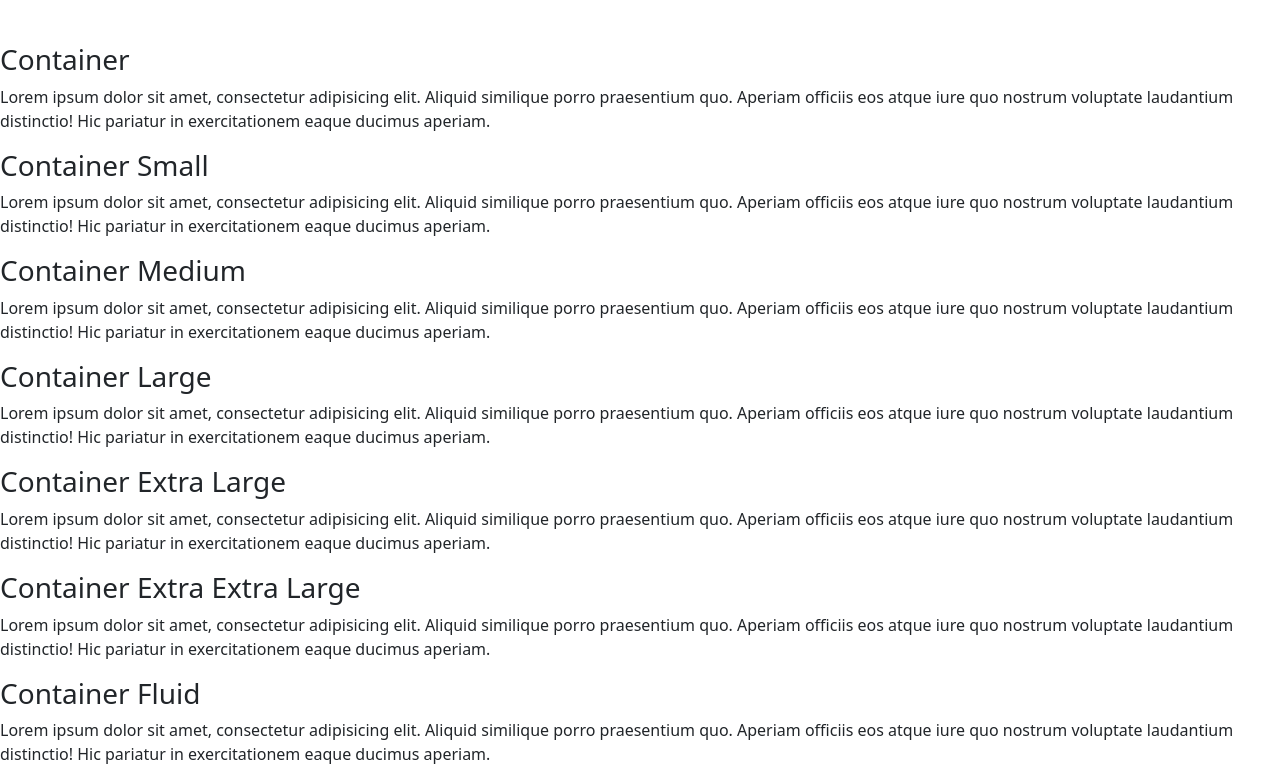
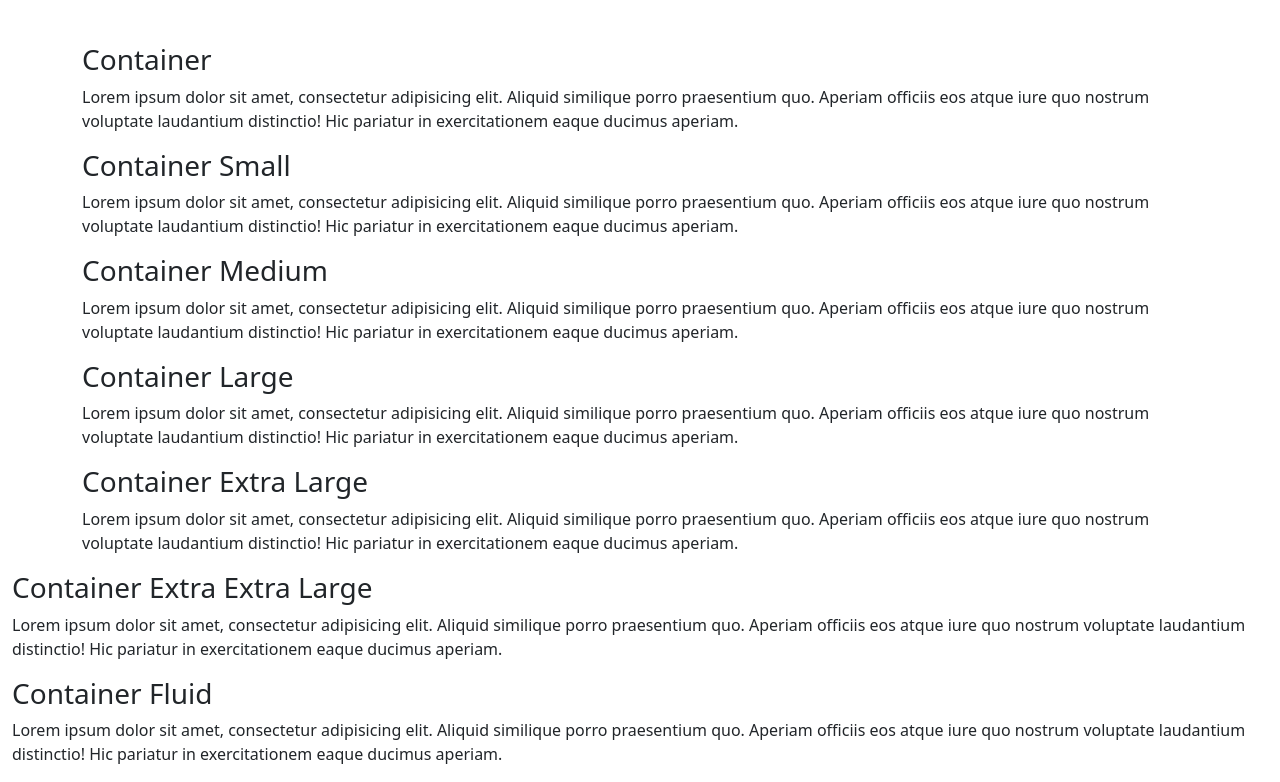
Before and after one commit to johnwr-response/boot5fsb5mw, a plain HTML site: page bootstrap-sandbox/01-containers.html in a window 1280 px wide. Shown: the part 53-835 px from the top of the page. Drawn offline with Linux system fonts and the light colour scheme.

Commit message:
Containers

```diff
--- a/bootstrap-sandbox/01-containers.html
+++ b/bootstrap-sandbox/01-containers.html
@@ -11,7 +11,7 @@
   <body>
     <h1 class="mb-5">Containers</h1>
 
-    <div class="">
+    <div class="container">
       <h3>Container</h3>
       <p>
         Lorem ipsum dolor sit amet, consectetur adipisicing elit. Aliquid
@@ -21,7 +21,7 @@
       </p>
     </div>
 
-    <div class="">
+    <div class="container-sm">
       <h3>Container Small</h3>
       <p>
         Lorem ipsum dolor sit amet, consectetur adipisicing elit. Aliquid
@@ -31,7 +31,7 @@
       </p>
     </div>
 
-    <div class="">
+    <div class="container-md">
       <h3>Container Medium</h3>
       <p>
         Lorem ipsum dolor sit amet, consectetur adipisicing elit. Aliquid
@@ -41,7 +41,7 @@
       </p>
     </div>
 
-    <div class="">
+    <div class="container-lg">
       <h3>Container Large</h3>
       <p>
         Lorem ipsum dolor sit amet, consectetur adipisicing elit. Aliquid
@@ -51,7 +51,7 @@
       </p>
     </div>
 
-    <div class="">
+    <div class="container-xl">
       <h3>Container Extra Large</h3>
       <p>
         Lorem ipsum dolor sit amet, consectetur adipisicing elit. Aliquid
@@ -61,7 +61,7 @@
       </p>
     </div>
 
-    <div class="">
+    <div class="container-xxl">
       <h3>Container Extra Extra Large</h3>
       <p>
         Lorem ipsum dolor sit amet, consectetur adipisicing elit. Aliquid
@@ -71,7 +71,7 @@
       </p>
     </div>
 
-    <div class="">
+    <div class="container-fluid">
       <h3>Container Fluid</h3>
       <p>
         Lorem ipsum dolor sit amet, consectetur adipisicing elit. Aliquid
```
Also changed, not shown: NOTES.md (+6 -0 lines).
